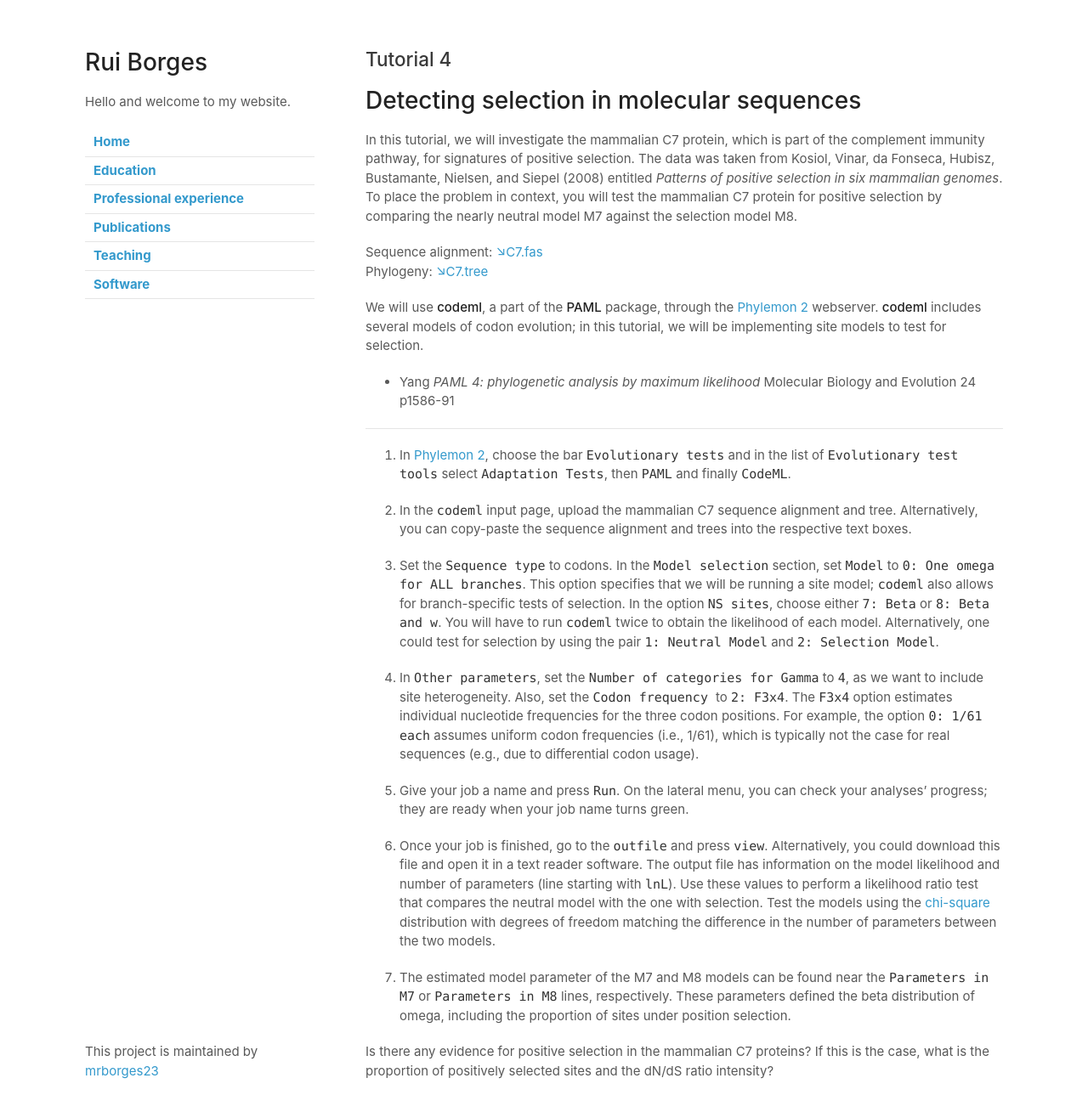
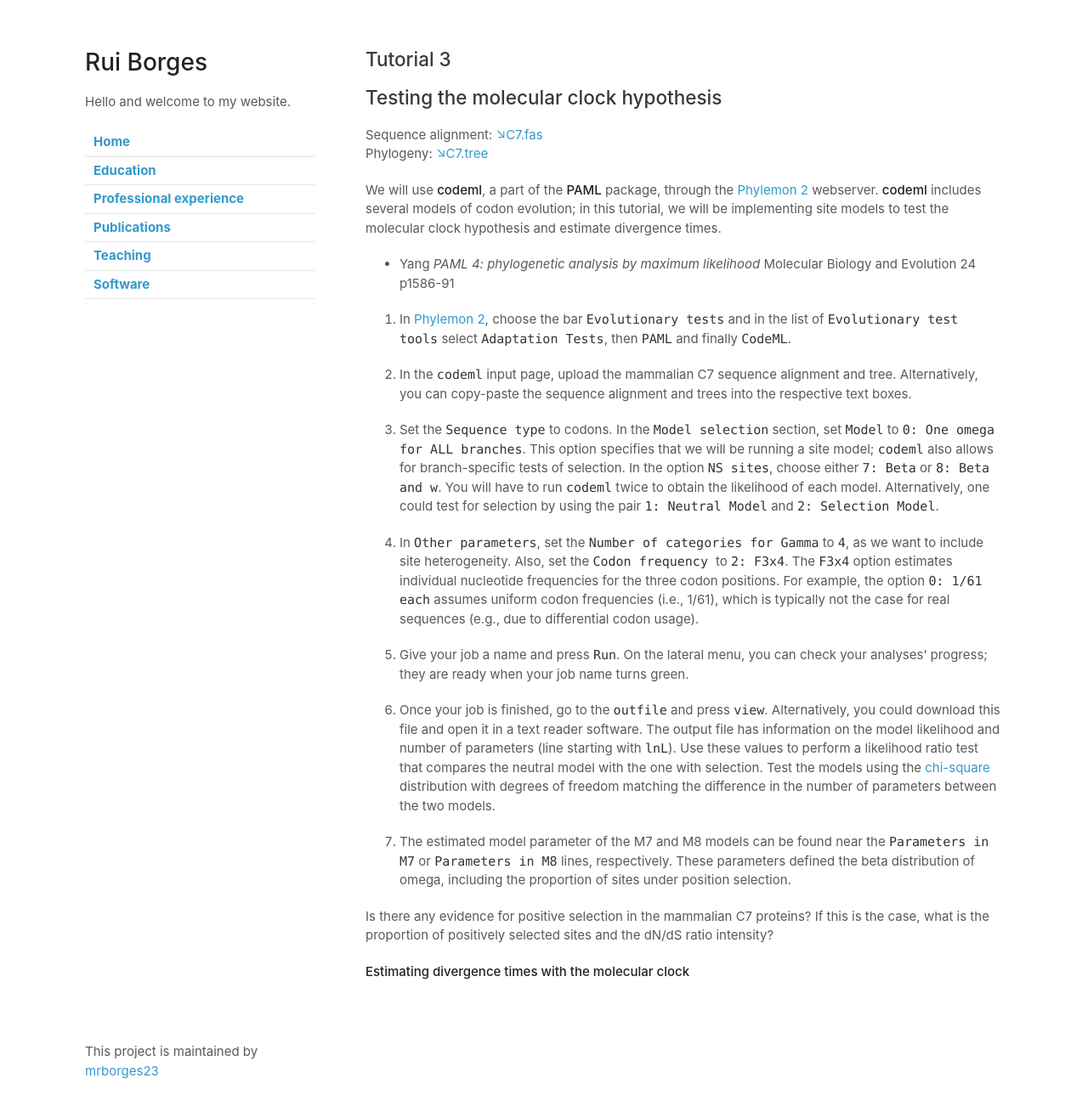
Before and after one commit to mrborges23/mypage.github.io, a Jekyll site: the page built from tutorial_3.md, in a window 1280 px wide and 1342 px high. Shown: the top 1309 px of the window at 85% size. Built offline with Jekyll 4.4.1, drawn with Linux system fonts in a browser that asks for light colours; our own code applies the rules of GitHub Pages for plain Markdown files.

```diff
--- a/tutorial_3.md
+++ b/tutorial_3.md
@@ -1,16 +1,14 @@
-## Tutorial 4
-# Detecting selection in molecular sequences
+## Tutorial 3
+## Testing the molecular clock hypothesis
 
-In this tutorial, we will investigate the mammalian C7 protein, which is part of the complement immunity pathway, for signatures of positive selection. The data was taken from Kosiol, Vinar, da Fonseca, Hubisz, Bustamante, Nielsen, and Siepel (2008) entitled *Patterns of positive selection in six mammalian genomes*. To place the problem in context, you will test the mammalian C7 protein for positive selection by comparing the nearly neutral model M7 against the selection model M8.
+
 
 Sequence alignment: [&#8600;C7.fas](/assets/lectures/C7.fas)<br/>
 Phylogeny: [&#8600;C7.tree](/assets/lectures/C7.tree)
 
-We will use **codeml**, a part of the **PAML** package, through the [Phylemon 2](http://phylemon.bioinfo.cipf.es/?email=anonymous)  webserver. **codeml** includes several models of codon evolution; in this tutorial, we will be implementing site models to test for selection.
+We will use **codeml**, a part of the **PAML** package, through the [Phylemon 2](http://phylemon.bioinfo.cipf.es/?email=anonymous)  webserver. **codeml** includes several models of codon evolution; in this tutorial, we will be implementing site models to test the molecular clock hypothesis and estimate divergence times.
 
 * Yang *PAML 4: phylogenetic analysis by maximum likelihood* Molecular Biology and Evolution 24 p1586-91
-
-** **
 
 1. In [Phylemon 2](http://phylemon.bioinfo.cipf.es/?email=anonymous), choose the bar `Evolutionary tests` and in the list of `Evolutionary test tools` select `Adaptation Tests`, then `PAML` and finally `CodeML`.
 
@@ -27,3 +25,6 @@ We will use **codeml**, a part of the **PAML** package, through the [Phylemon 2]
 7. The estimated model parameter of the M7 and M8 models can be found near the `Parameters in M7` or `Parameters in M8` lines, respectively. These parameters defined the beta distribution of omega, including the proportion of sites under position selection.
 
 Is there any evidence for positive selection in the mammalian C7 proteins? If this is the case, what is the proportion of positively selected sites and the dN/dS ratio intensity?
+
+
+**Estimating divergence times with the molecular clock**
```
Also changed, not shown: index.md (+7 -1 lines), teaching.md (+3 -3 lines), tutorial_1.md (+3 -0 lines), tutorial_2.md (+1 -1 lines), tutorial_4.md (+1 -1 lines).
